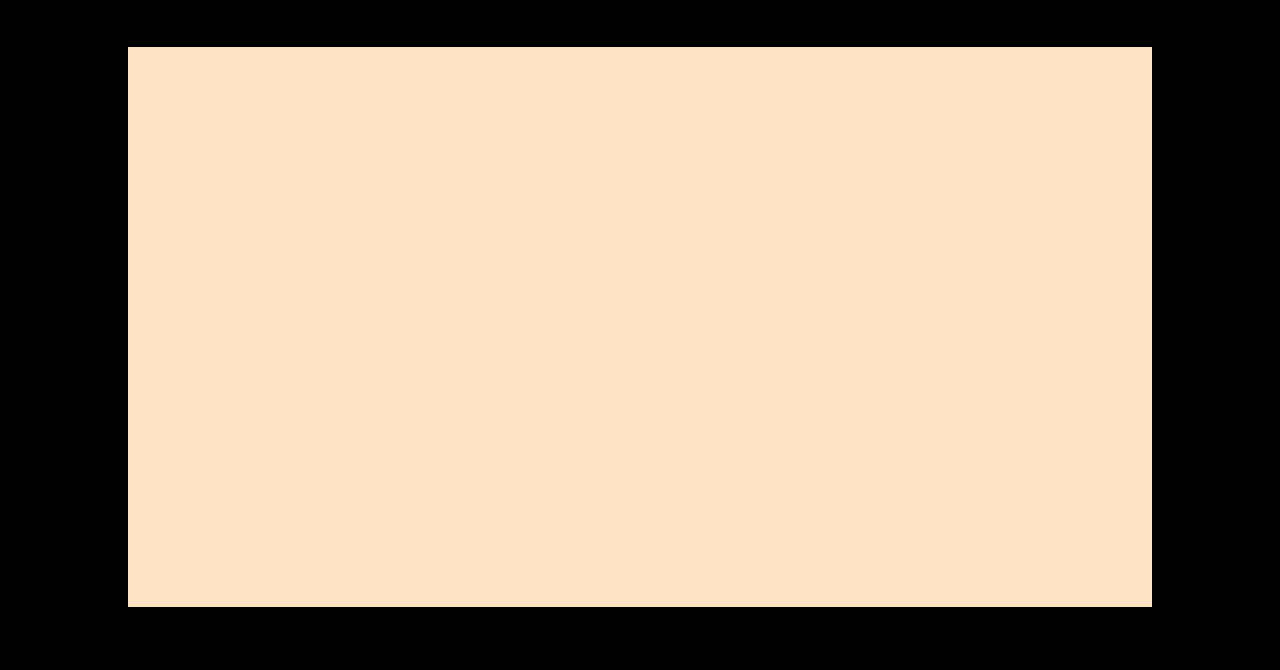
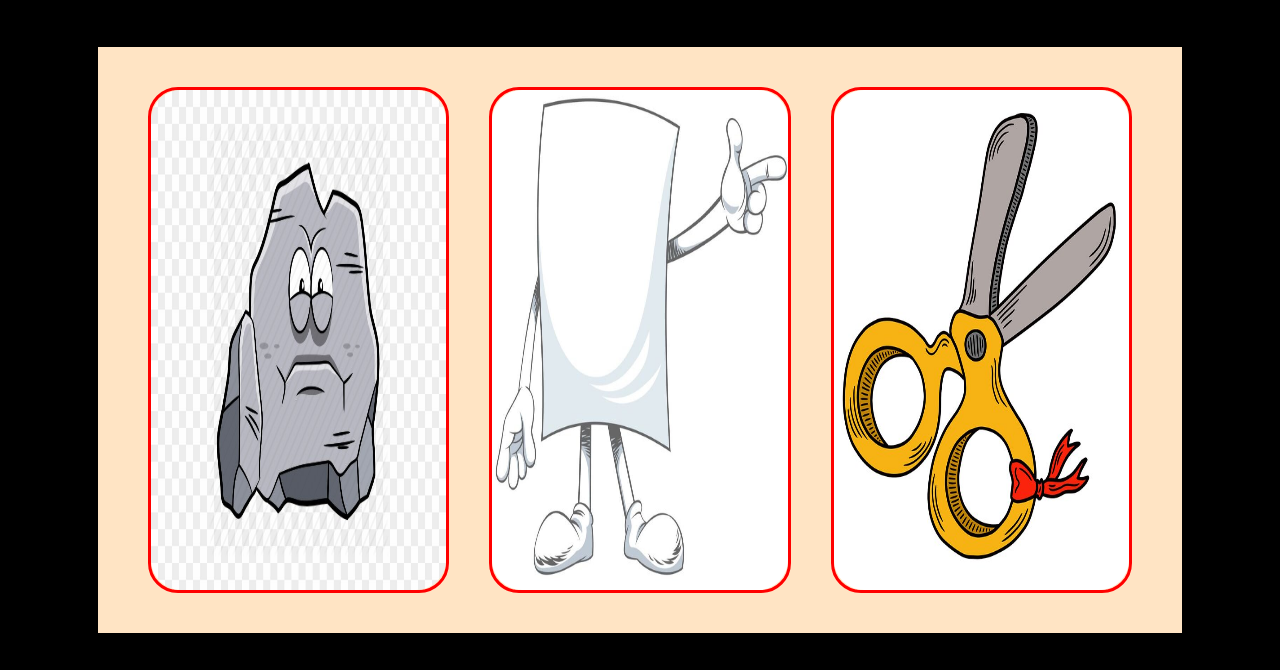
Before and after one commit to Destycoco/rock-paper-game, a plain HTML site: page index.html in a window 1280 px wide. Shown: the part 248-918 px from the top of the page. Before the commit the page ends 892 px from the top, so only its background shows below. Drawn offline with Linux system fonts and the light colour scheme; a web font is replaced by a local one.

Commit message:
Insert the three images that will represent Rock, Paper and Scissors.

```diff
--- a/index.html
+++ b/index.html
@@ -14,10 +14,12 @@
 	<h1 class="header-text">ROCK PAPER SCISSORS GAME</h1><br>
 	<h2 class="header-name">BY DESTYCOCO</h2>
 	<div class="container">
-
+			<div class="games"><img src="./images/Rock.jpg" alt=""></div>
+			<div class="games" ><img src="./images/paper-2.jpg" alt=""></div>
+			<div class="games"><img src="./images/scissors.jpg" alt=""></div>
 	</div>
 	<div class="soft">
 		<h1>hhuxgusgusgdudi</h1>
 	</div>
 </body>
-</html>
+</html><h1></h1>
--- a/styles.css
+++ b/styles.css
@@ -14,8 +14,12 @@ body{
 	min-height: 70vh;
 	background-color: bisque;
 	margin: auto;
-	text-align: center;
-	align-items: center;
+	text-align: start;
+	display: flex;
+	padding-left: 30px;
+	padding-right: 30px;
+
+
 }
 .header-text{
 	font-size: 60px;
@@ -26,3 +30,20 @@ body{
 	color:white;
 	margin-bottom: 50px;
 }
+.container .games{
+	width: 300px;
+	height:500px;
+	border: 3px solid red;
+	flex: auto;
+	margin:40px 20px;
+	/* justify-content: center; */
+	align-self: center;
+
+	border-radius: 30px;
+}
+.games img{
+	width: 100%;
+	height: 100%;
+
+	border-radius: 30px;
+}
```
